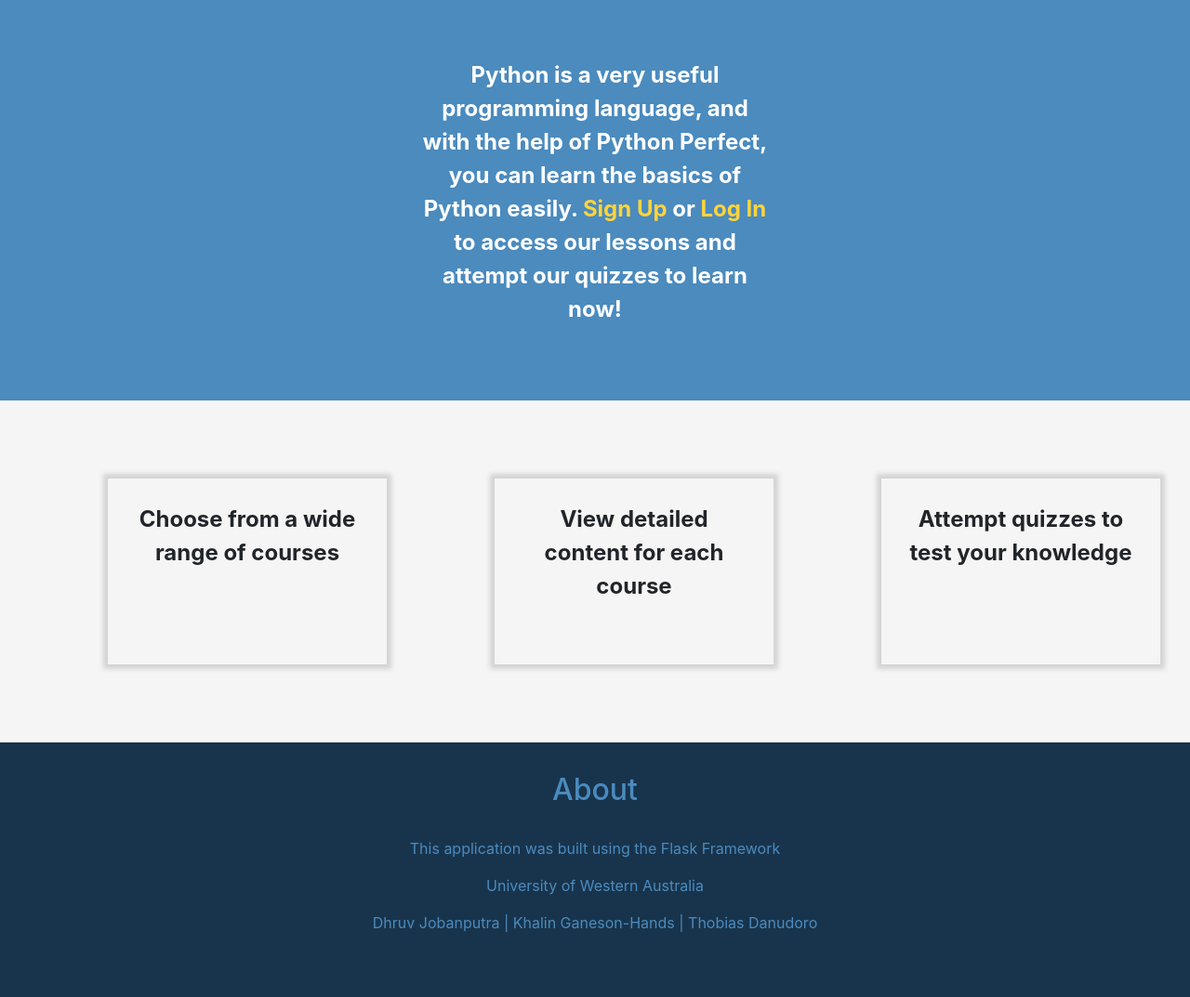
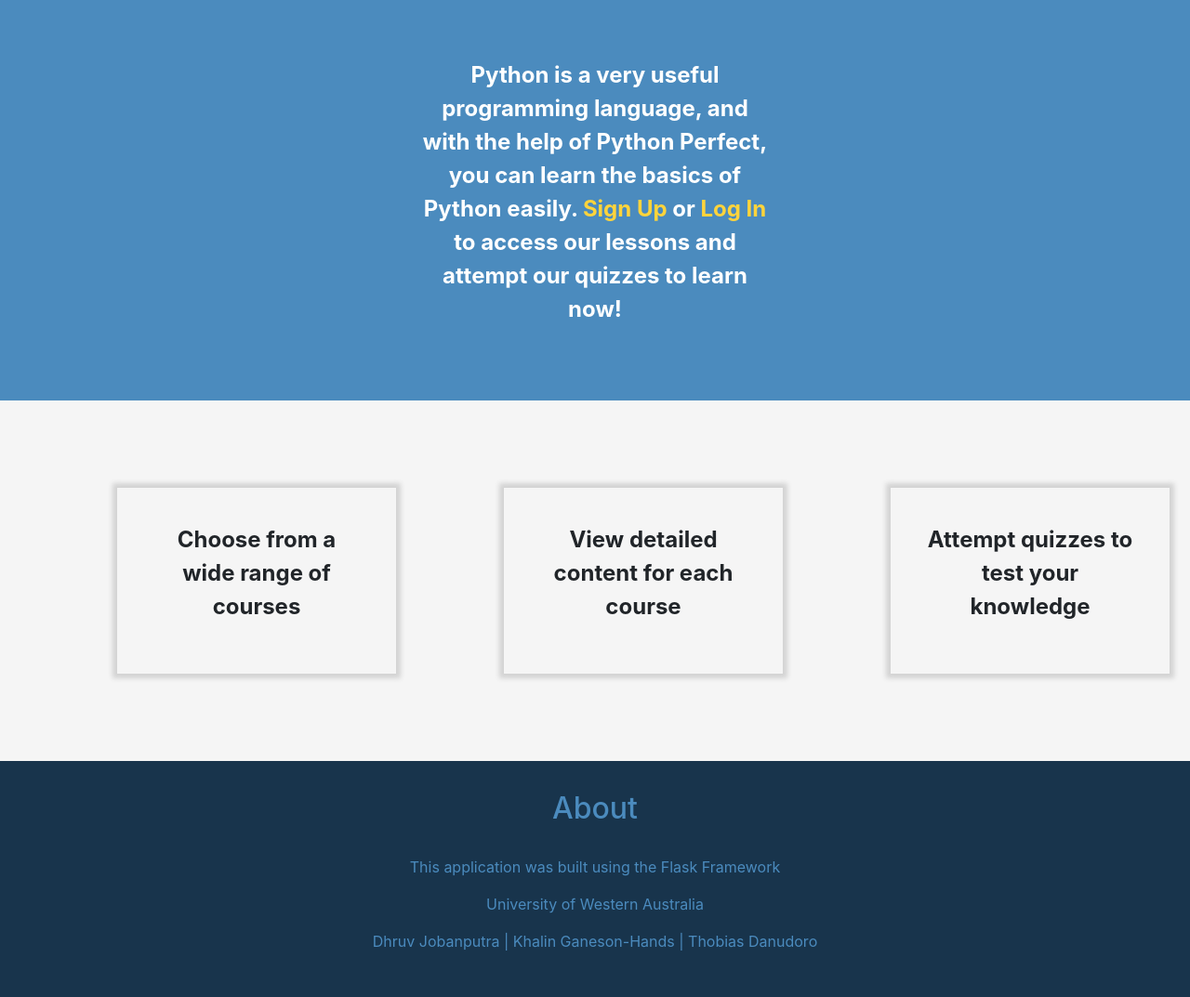
Before and after one commit to PythonPerfect/PythonPerfect, a Flask app: page / in a window 1280 px wide. Shown: the part 359-1432 px from the top of the page at 93% size. Before the commit the page ends 1362 px from the top, so only its background shows below. Run offline with Flask 2, Linux system fonts and the light colour scheme; some libraries are stand-ins or nearby versions.

Commit message:
homepage positioningand style done

```diff
--- a/static/css/home.css
+++ b/static/css/home.css
@@ -72,8 +72,8 @@ section {
   width: 300px;
   height: 200px;
   box-shadow: 0 0 5px 5px lightgray;
-  padding: 10%;
-  margin: 20px;
+  padding: 15%;
+  margin: 30px;
 }
 
 @media only screen and (max-width: 990px) {
```
